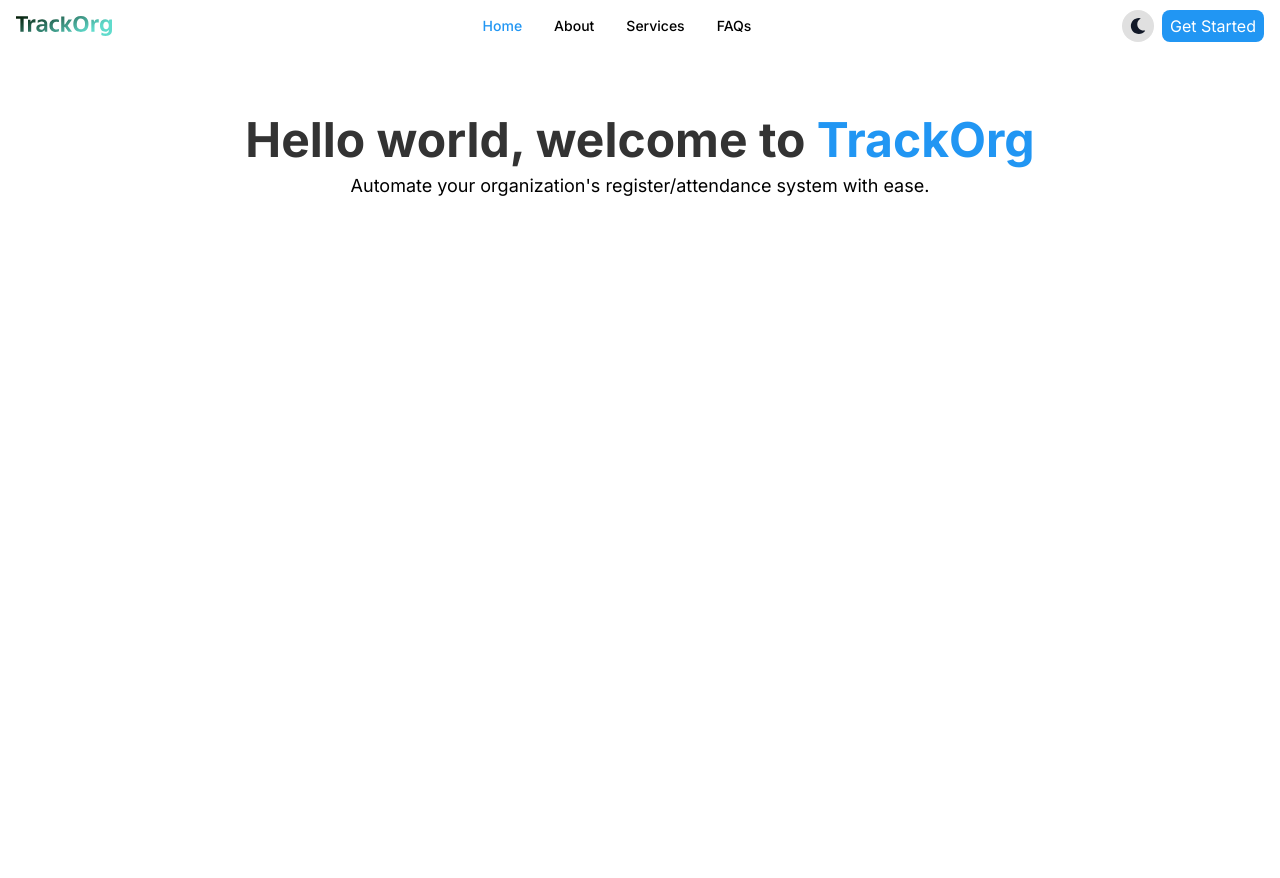
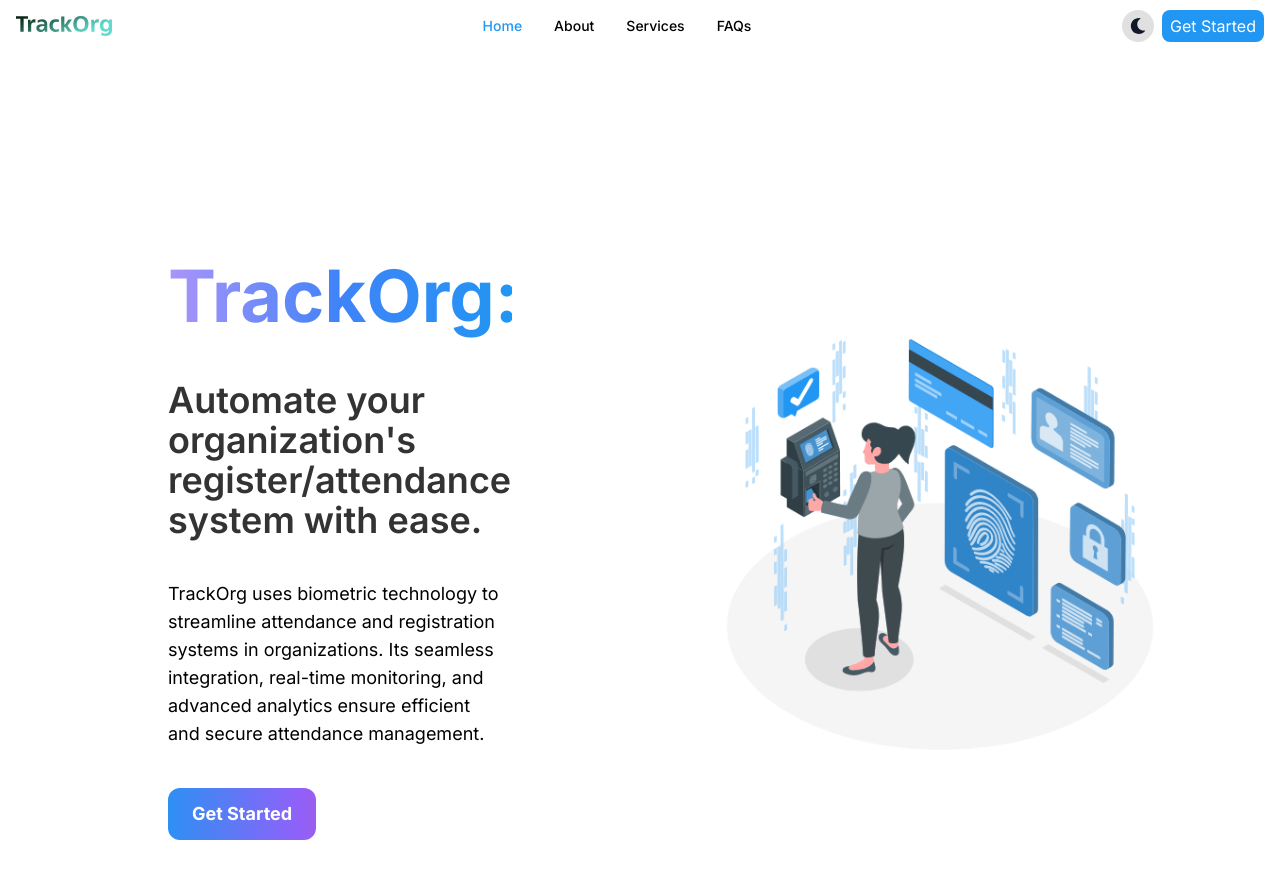
Before and after one commit to victoraderibigbe/trackorg, a Next.js app in the folder src/: page / in a window 1280 px wide. Shown: the top 878 px of the page. Before the commit the page ends 800 px from the top, so only its background shows below. Built offline with nearby package versions, Linux system fonts and the light colour scheme.

Commit message:
feat: Add Hero section to Home page

```diff
--- a/src/src/app/page.jsx
+++ b/src/src/app/page.jsx
@@ -1,23 +1,52 @@
+"use client";
+
 import Header from "@/components/Header";
+import Image from "next/image";
+import heroDark from "../../public/gifs/hero-dark.gif";
+import heroLight from "../../public/gifs/hero-light.gif";
+import useDarkMode from "@/hooks/useDarkMode";
 
 const page = () => {
+  const isDarkMode = useDarkMode();
+
   return (
     <>
       <nav>
         <Header />
       </nav>
 
-      <div className="p-4 mt-10 text-center">
-        <h1 className="my-2 text-3xl font-bold md:text-5xl text-light-text dark:text-dark-text">
-          Hello world, welcome to{" "}
-          <span className="text-light-accent dark:text-dark-accent">
-            TrackOrg
-          </span>
-        </h1>
-        <p className="text-sm md:text-lg">
-          Automate your organization's register/attendance system with ease.
-        </p>
-      </div>
+      <main className="p-2 md:p-10">
+        {/* Hero Section */}
+        <section>
+          <div className="grid grid-cols-2">
+            <div className="col-span-2 p-2 text-center md:col-span-1 md:p-32 md:text-start">
+              <h1 className="h-20 my-5 text-5xl font-bold text-transparent md:my-10 md:text-7xl bg-gradient-to-r from-purple-400 via-blue-500 to-light-accent bg-clip-text dark:from-dark-accent dark:to-yellow-500">
+                TrackOrg:
+              </h1>
+              <h3 className="text-2xl font-semibold md:text-4xl text-light-text dark:text-dark-text">
+                Automate your organization's register/attendance system with
+                ease.
+              </h3>
+              <p className="my-5 text-sm md:my-10 text-balance md:text-lg">
+                TrackOrg uses biometric technology to streamline attendance and
+                registration systems in organizations. Its seamless integration,
+                real-time monitoring, and advanced analytics ensure efficient
+                and secure attendance management.
+              </p>
+              <button className="relative px-6 py-3 overflow-hidden text-lg font-bold transition rounded-xl text-light-primary dark:text-dark-text hover:opacity-90">
+                <span className="absolute inset-0 bg-gradient-to-r from-light-accent via-purple-500 to-pink-500 dark:from-dark-accent dark:via-green-500 dark:to-yellow-500 animate-gradient"></span>
+                <span className="relative z-10">Get Started</span>
+              </button>
+            </div>
+            <div className="items-center justify-center hidden col-span-2 p-16 md:flex md:col-span-1">
+              <Image
+                src={isDarkMode ? heroDark : heroLight}
+                alt="Fingerprint gif"
+              />
+            </div>
+          </div>
+        </section>
+      </main>
     </>
   );
 };
--- /dev/null
+++ b/src/src/hooks/useDarkMode.js
@@ -0,0 +1,21 @@
+"use client";
+
+import { useEffect, useState } from "react";
+import { useTheme } from "next-themes";
+
+const useDarkMode = () => {
+  const { theme } = useTheme();
+  const [isDarkMode, setIsDarkMode] = useState(false);
+
+  useEffect(() => {
+    if (theme === "dark") {
+      setIsDarkMode(true);
+    } else {
+      setIsDarkMode(false);
+    }
+  }, [theme]);
+
+  return isDarkMode;
+};
+
+export default useDarkMode;
--- a/src/tailwind.config.js
+++ b/src/tailwind.config.js
@@ -31,6 +31,21 @@ module.exports = {
           disabled: "#666666",
         },
       },
+      keyframes: {
+        gradient: {
+          "0%, 100%": {
+            "background-size": "200% 200%",
+            "background-position": "left center",
+          },
+          "50%": {
+            "background-size": "200% 200%",
+            "background-position": "right center",
+          },
+        },
+      },
+      animation: {
+        gradient: "gradient 2s ease infinite",
+      },
     },
   },
   plugins: [flowbite.plugin()],
```
Also changed, not shown: src/public/gifs/hero-dark.gif (added), src/public/gifs/hero-light.gif (added).
